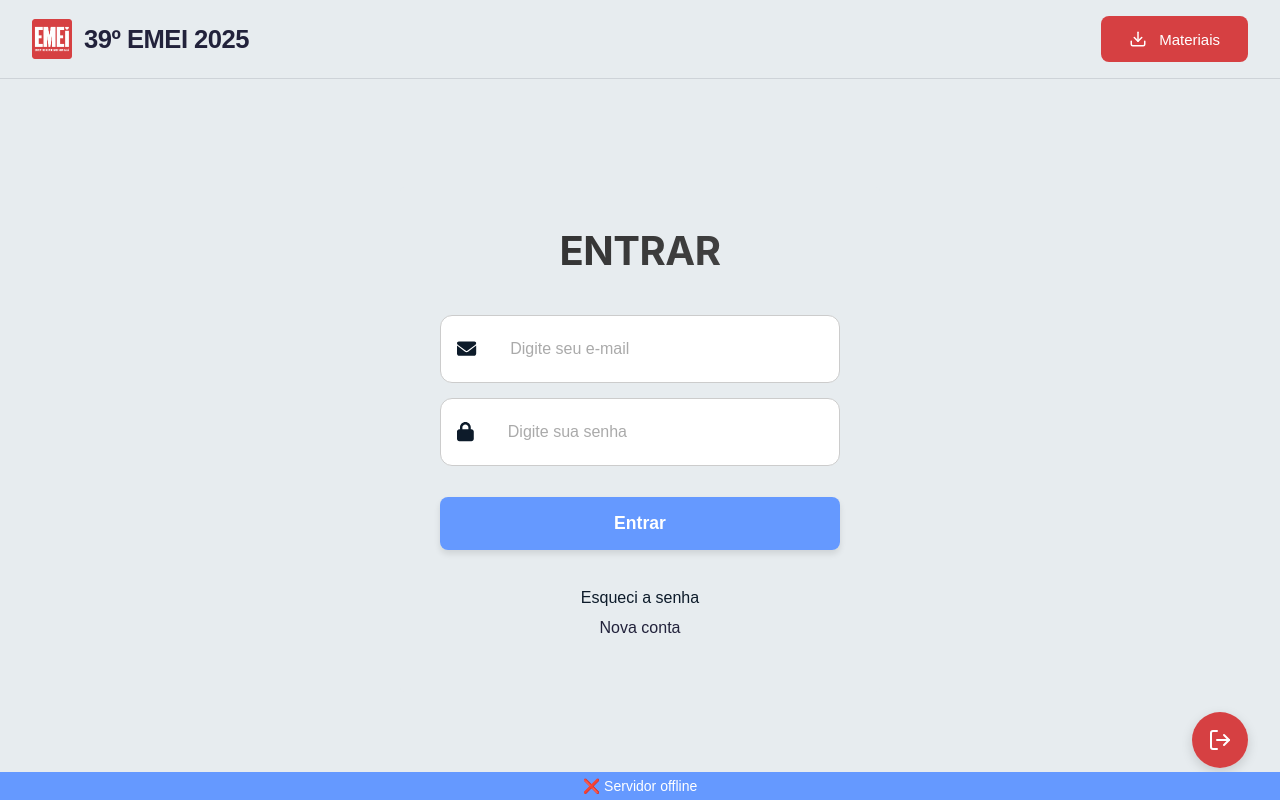
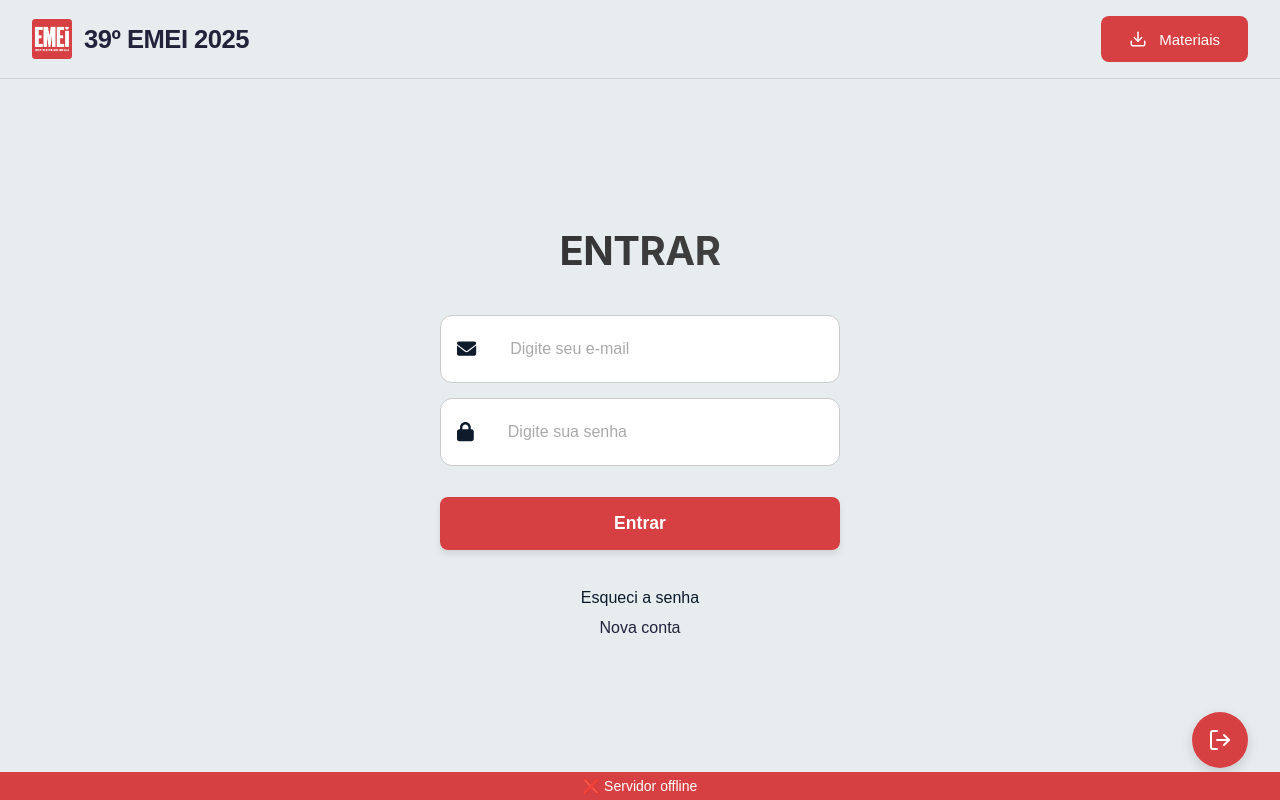
Before and after one commit to saulandre/emei-frontend, a React (Create React App) app: page / in a window 1280 px wide. Built offline with nearby package versions, Linux system fonts and the light colour scheme; no server answers.

Commit message:
alterando header para emei

```diff
--- a/public/index.html
+++ b/public/index.html
@@ -8,12 +8,12 @@
       name="description"
       content="Participe da CONMEL - Confraternização das Mocidades Espíritas da Leopoldina! Inscreva-se pelo nosso aplicativo e fique por dentro de todas as informações deste encontro transformador para jovens espíritas. Saiba mais e garanta sua vaga!"
     />
-    <meta name="keywords" content="CONMEL, Espiritismo, Jovem Espirita,  Juventudo Espirita Rio de Janeiro">
+    <meta name="keywords" content="EMEI, Espiritismo, Jovem Espirita,  Juventudo Espirita Rio de Janeiro">
     <link rel="apple-touch-icon" href="%PUBLIC_URL%/favicon.ico" />
 
     <link rel="manifest" href="%PUBLIC_URL%/manifest.json" />
 
-    <title>CONMEL</title>
+    <title>EMEI</title>
   </head>
   <body>
 
--- a/src/components/Unauthenticated/ForgotPassword.js
+++ b/src/components/Unauthenticated/ForgotPassword.js
@@ -61,7 +61,7 @@ const StyledInput = styled.input`
 `;
 
 const StyledButton = styled.button`
-  background-color: #1b263b;
+  background-color: #d64042;
   color: #fff;
   padding: 10px 20px;
   border: none;
--- a/src/components/Unauthenticated/Login.js
+++ b/src/components/Unauthenticated/Login.js
@@ -55,7 +55,7 @@ const Button = styled.button`
   padding: 1rem 2rem;
   font-size: 1.1rem;
   font-weight: 600;
-  background: linear-gradient(135deg, #6599ff 0%, #6599ff 100%);
+  background: linear-gradient(135deg, #d64042 0%, #d64042 100%);
   margin-top: 1rem;
 /*   transition: all 0.3s cubic-bezier(0.4, 0, 0.2, 1); */
   box-shadow: 0 4px 6px rgba(0, 0, 0, 0.1);
--- a/src/components/Unauthenticated/Register.js
+++ b/src/components/Unauthenticated/Register.js
@@ -139,7 +139,7 @@ height: 49px;
   padding: 1rem 2rem;
   font-size: 1.1rem;
   font-weight: 600;
-  background: linear-gradient(135deg, #22223b 0%, #22223b 100%);
+  background: linear-gradient(135deg, #d64042 0%, #d64042 100%);
   margin-top: 1.5rem;
   &:hover {
     transform: translateY(-2px);
--- a/src/components/Unauthenticated/ServerStatus.js
+++ b/src/components/Unauthenticated/ServerStatus.js
@@ -8,7 +8,7 @@ const ServerStatusBar = styled.div`
   position: fixed;
   bottom: 0;
   width: 100%;
-  background-color: #6599FF;
+  background-color: #d64042;
   color: #fff;
   text-align: center;
   padding: 6px 0;
```
Also changed, not shown: 1 other file (tests, documents, lock files or other folders).
